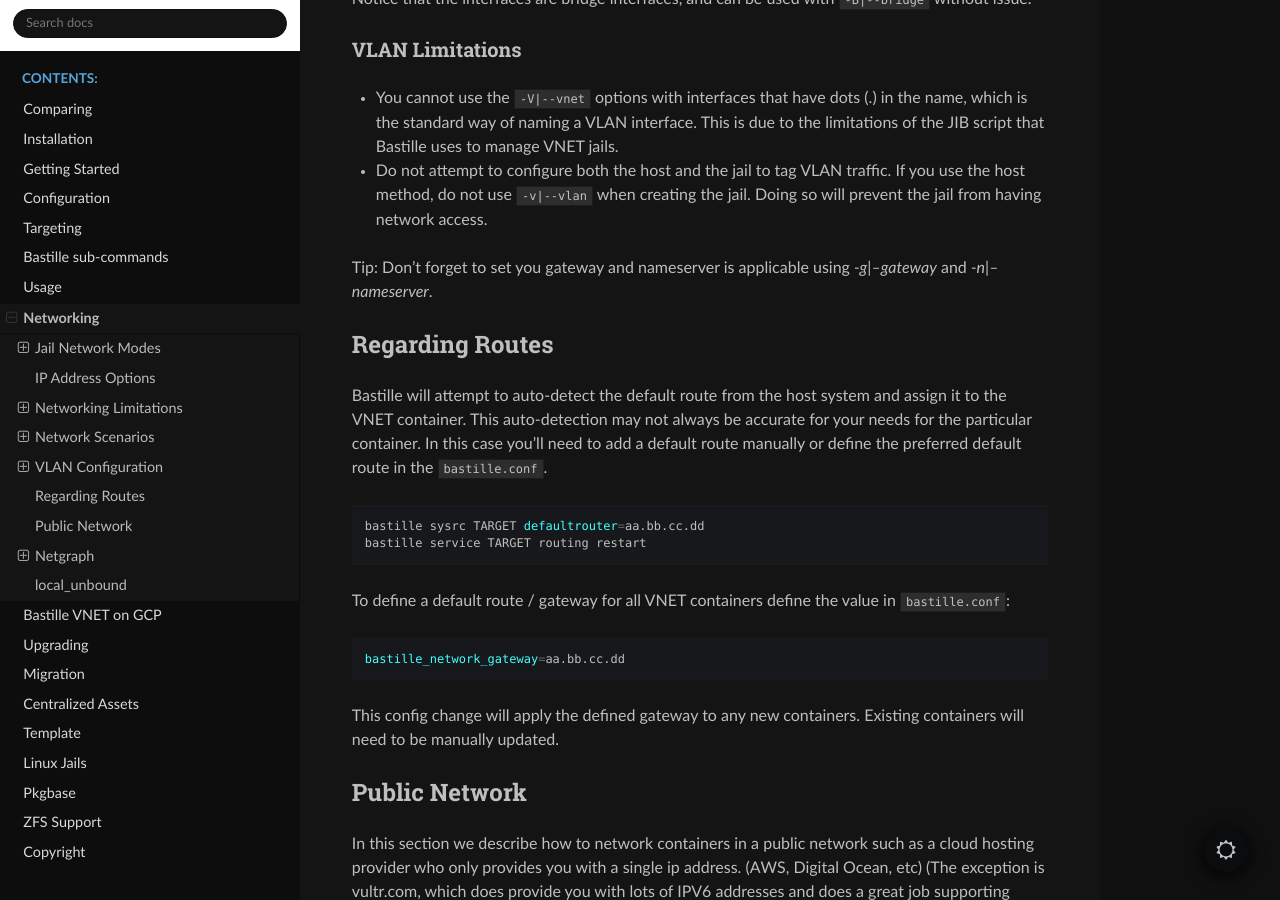
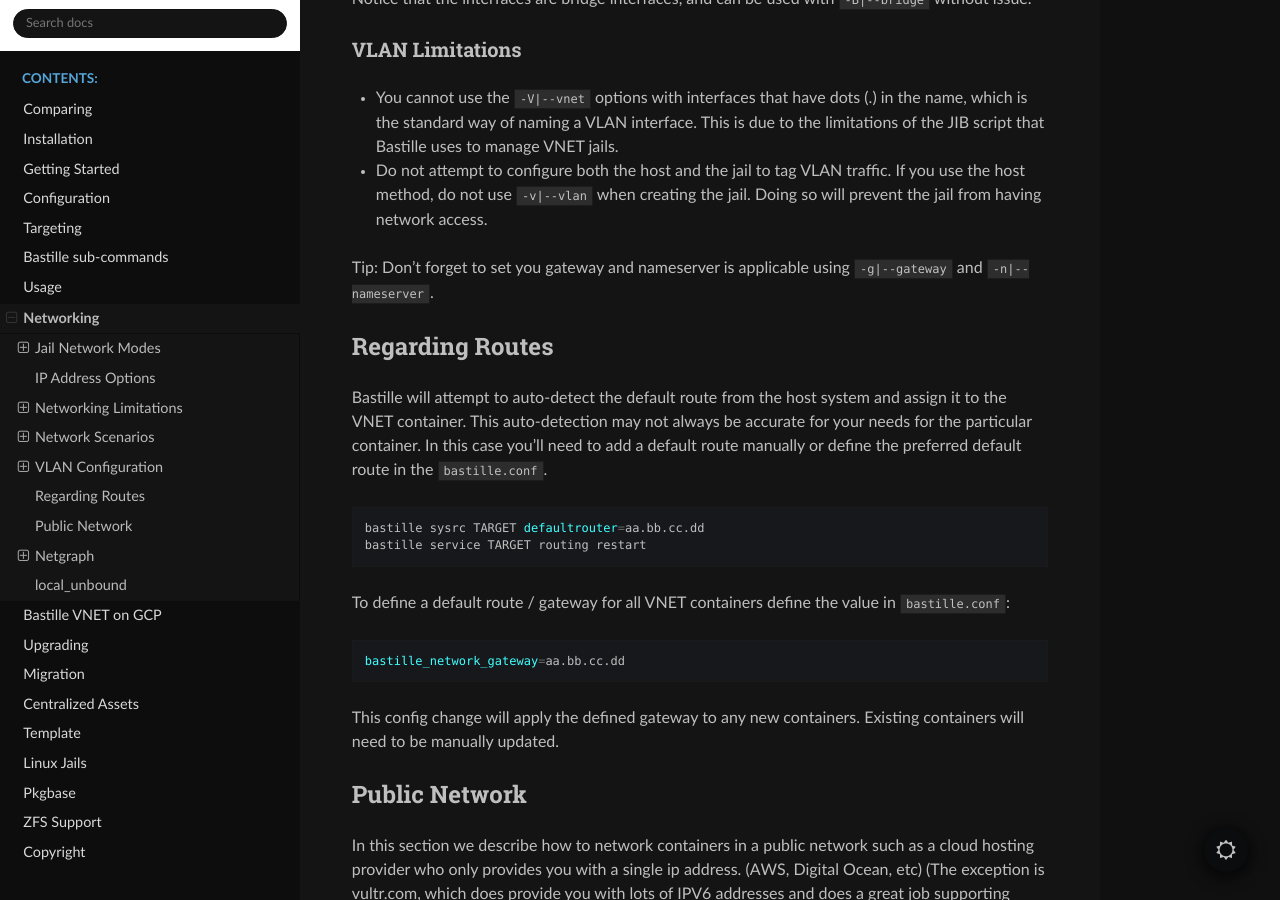
Before and after one commit to BastilleBSD/bastille, a Sphinx documentation site: the page built from docs/chapters/networking.rst, in a window 1280 px wide and 900 px high, scrolled down 8359 px. Built offline with Sphinx 7.4.7 and the Read the Docs theme 3.1.0, drawn with Linux system fonts in a browser that asks for light colours.

```diff
--- a/docs/chapters/networking.rst
+++ b/docs/chapters/networking.rst
@@ -461,7 +461,7 @@ VLAN Limitations
   Doing so will prevent the jail from having network access.
 
 Tip: Don't forget to set you gateway and nameserver is applicable
-using `-g|--gateway` and `-n|--nameserver`.
+using ``-g|--gateway`` and ``-n|--nameserver``.
 
 Regarding Routes
 ----------------
```
